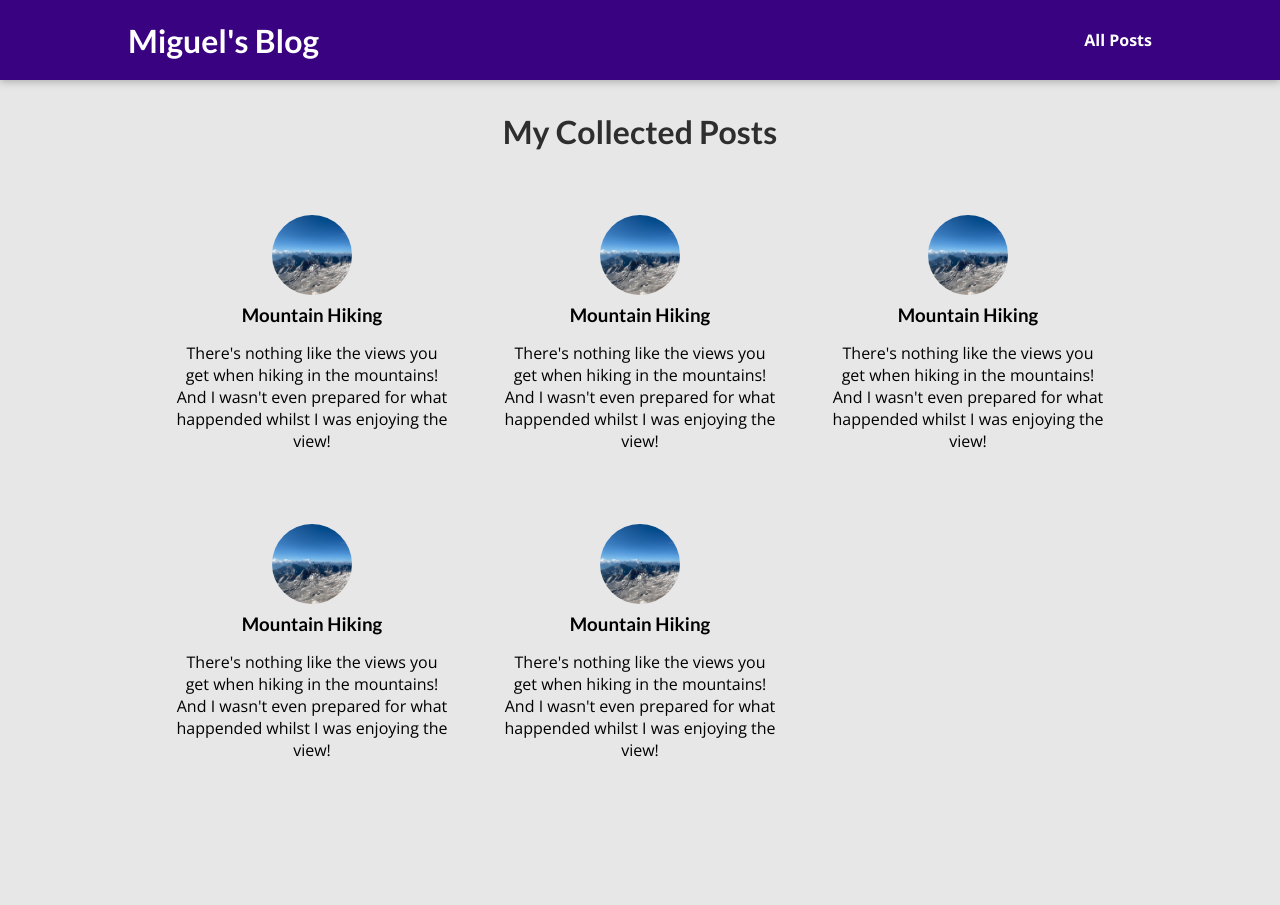
After one commit to miguelnietoa/blog, a Django app: template blog/templates/blog/all-posts.html in a window 1280 px wide. The commit adds this page. Run offline with Django 3.2, Linux system fonts and the light colour scheme; the template is opened without the code that fills it, so the values that code supplies are empty.

Commit message:
adding the "All Posts" page and style

```diff
--- /dev/null
+++ b/blog/static/blog/all-posts.css
@@ -0,0 +1,30 @@
+body {
+  background-color: #e7e7e7;
+}
+
+#main-navigation {
+  background-color: #390281;
+  box-shadow: 0 2px 8px rgba(0, 0, 0, 0.25);
+}
+
+#all-posts {
+  margin: 7rem auto;
+  width: 90%;
+  max-width: 60rem;
+}
+
+#all-posts h2 {
+  text-align: center;
+  font-size: 2rem;
+  color: #2e2e2e;
+  margin: 3rem 0;
+}
+
+ul {
+  list-style: none;
+  margin: 0;
+  padding: 0;
+  display: grid;
+  grid-template-columns: repeat(auto-fill, minmax(17rem, 1fr));
+  gap: 1.5rem;
+}
--- /dev/null
+++ b/blog/static/blog/post.css
@@ -0,0 +1,43 @@
+.post {
+  display: flex;
+  flex-direction: column;
+  align-items: center;
+  text-align: center;
+}
+
+.post a {
+  text-decoration: none;
+  color: black;
+  transition: all 0.2s ease;
+  padding: 1rem;
+}
+
+.post a:hover,
+.post a:active {
+  transform: scale(1.1);
+  background-color: #390281;
+  color: white;
+}
+
+.post img {
+  width: 5rem;
+  height: 5rem;
+  object-fit: cover;
+  border-radius: 50%;
+}
+
+.post h3 {
+  margin: 0.25rem 0;
+}
+
+.post time {
+  color: #666666;
+  margin: 0.25rem;
+  font-style: italic;
+  font-size: 0.85rem;
+}
+
+.post:hover time,
+.post:active time {
+  color: white;
+}
--- /dev/null
+++ b/blog/templates/blog/all-posts.html
@@ -0,0 +1,26 @@
+{% extends 'base.html' %}
+{% load static %}
+
+{% block title %}
+All My Posts
+{% endblock %}
+
+{% block css_files %}
+<link rel="stylesheet" href="{% static 'blog/post.css' %}">
+<link rel="stylesheet" href="{% static 'blog/all-posts.css' %}">
+{% endblock %}
+
+{% block content %}
+<section id='all-posts'>
+  <h2>My Collected Posts</h2>
+
+  <ul>
+    {% include 'blog/includes/post.html' %}
+    {% include 'blog/includes/post.html' %}
+    {% include 'blog/includes/post.html' %}
+    {% include 'blog/includes/post.html' %}
+    {% include 'blog/includes/post.html' %}
+  </ul>
+
+</section>
+{% endblock %}
--- /dev/null
+++ b/blog/templates/blog/includes/post.html
@@ -0,0 +1,17 @@
+{% load static %}
+
+<li>
+  <article class="post">
+    <a href="">
+      <img src="{% static 'blog/images/mountains.jpg' %}" alt="Mountain Hiking" />
+      <div class="post__content">
+        <h3>Mountain Hiking</h3>
+        <p>
+          There's nothing like the views you get when hiking
+          in the mountains! And I wasn't even prepared for
+          what happended whilst I was enjoying the view!
+        </p>
+      </div>
+    </a>
+  </article>
+</li>
--- a/blog/views.py
+++ b/blog/views.py
@@ -6,7 +6,7 @@ def index(request):
     return render(request, 'blog/index.html')
 
 def posts(request):
-    pass
+    return render(request, 'blog/all-posts.html')
 
 def post_detail(request, slug):
     pass
```
Also changed, not shown: blog/templates/blog/index.html (+2 -15 lines).
